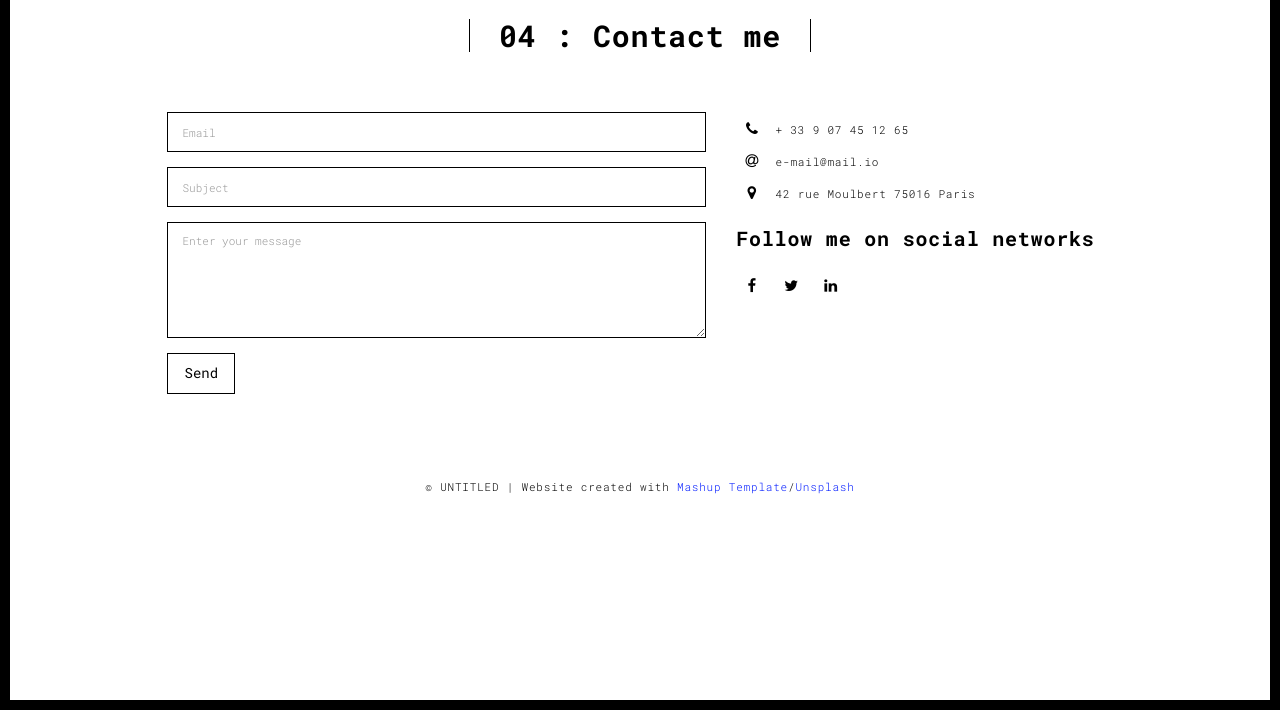
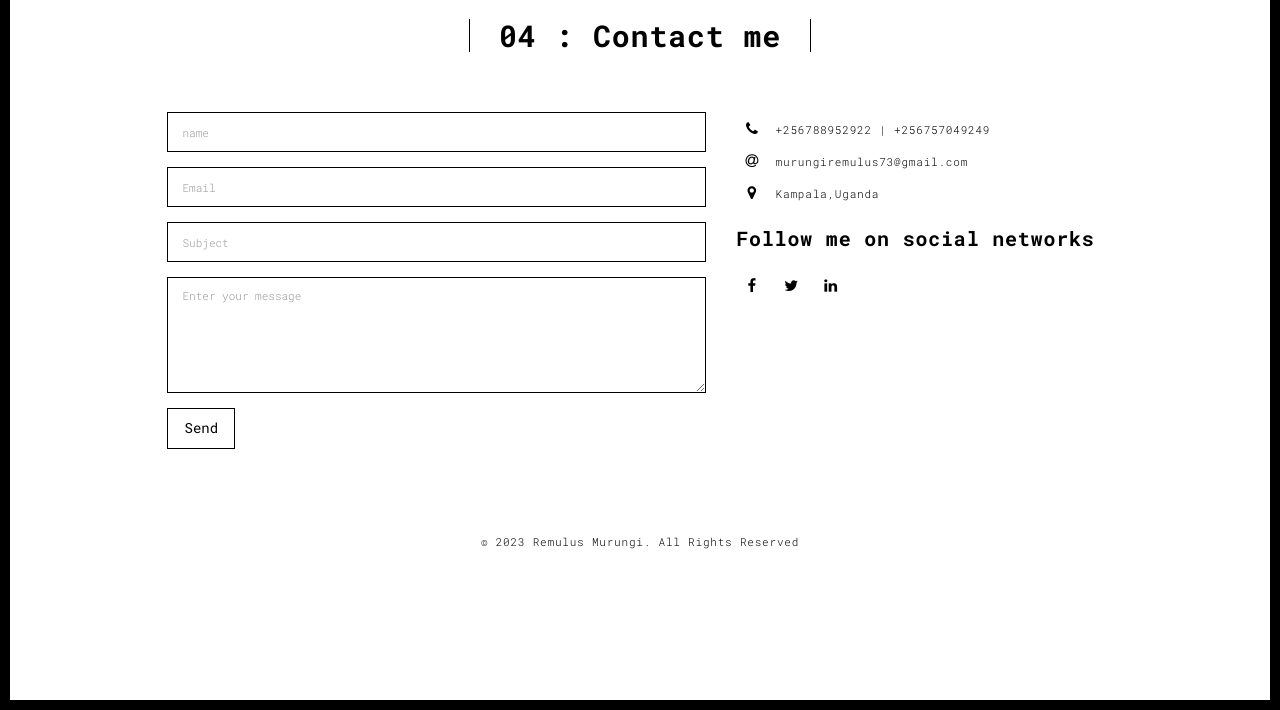
Before and after one commit to remulus123/portfo, a Flask app: page /contact.html in a window 1280 px wide. Shown: the part 90-800 px from the top of the page. Run offline with Flask 2, Linux system fonts and the light colour scheme; some libraries are stand-ins or nearby versions.

Commit message:
Update contact.html

```diff
--- a/templates/contact.html
+++ b/templates/contact.html
@@ -15,7 +15,7 @@
   <link rel="apple-touch-icon" sizes="180x180" href="./static/assets/apple-icon-180x180.png">
   <link href="./static/assets/favicon.ico" rel="icon">
 
-  <title>Title page</title>
+  <title>Portfolio</title>
 
 <link href="./static/main.3f6952e4.css" rel="stylesheet"></head>
 
@@ -62,6 +62,11 @@
                <form action="submit_form" method="post" class="reveal-content">
                   <div class="row">
                     <div class="col-md-7">
+
+                        <div class="form-group">
+                        <input name="name" type="name" class="form-control" id="name" placeholder="name">
+                        </div>
+
                       <div class="form-group">
                         <input name="email" type="email" class="form-control" id="email" placeholder="Email">
                       </div>
@@ -79,19 +84,19 @@
                           <span class="fa-icon">
                             <i class="fa fa-phone" aria-hidden="true"></i>
                           </span>
-                          + 33 9 07 45 12 65
+                          +256788952922 | +256757049249
                         </li>
                         <li>
                           <span class="fa-icon">
                             <i class="fa fa-at" aria-hidden="true"></i>
                           </span>
-                          e-mail@mail.io
+                          murungiremulus73@gmail.com
                         </li>
                         <li>
                           <span class="fa-icon">
                             <i class="fa fa fa-map-marker" aria-hidden="true"></i>
                           </span>
-                          42 rue Moulbert 75016 Paris
+                          Kampala,Uganda
                         </li>
                       </ul>
                       <h3>Follow me on social networks</h3>
@@ -122,7 +127,7 @@
   <div class="container">
     <div class="row">
       <div class="col-xs-12">
-        <p>© UNTITLED | Website created with <a href="http://www.mashup-template.com/" title="Create website with free html template">Mashup Template</a>/<a href="https://www.unsplash.com/" title="Beautiful Free Images">Unsplash</a></p>
+         <p>© 2023 Remulus Murungi. All Rights Reserved  <!--| Website created with <a href="http://www.mashup-template.com/" title="Create website with free html template">Mashup Template</a>/<a href="https://www.unsplash.com/" title="Beautiful Free Images">Unsplash</a></p>-->
       </div>
     </div>
   </div>
```
